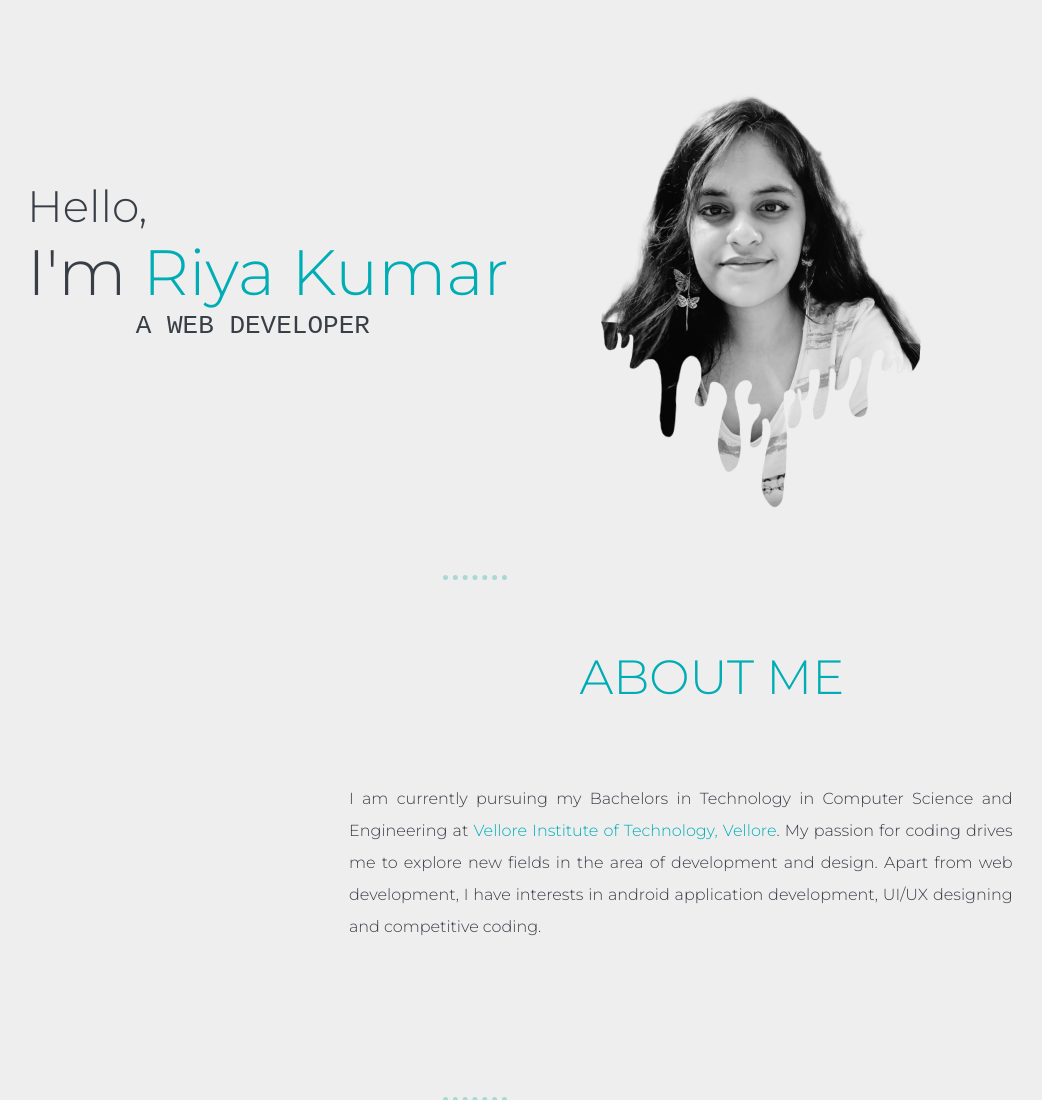
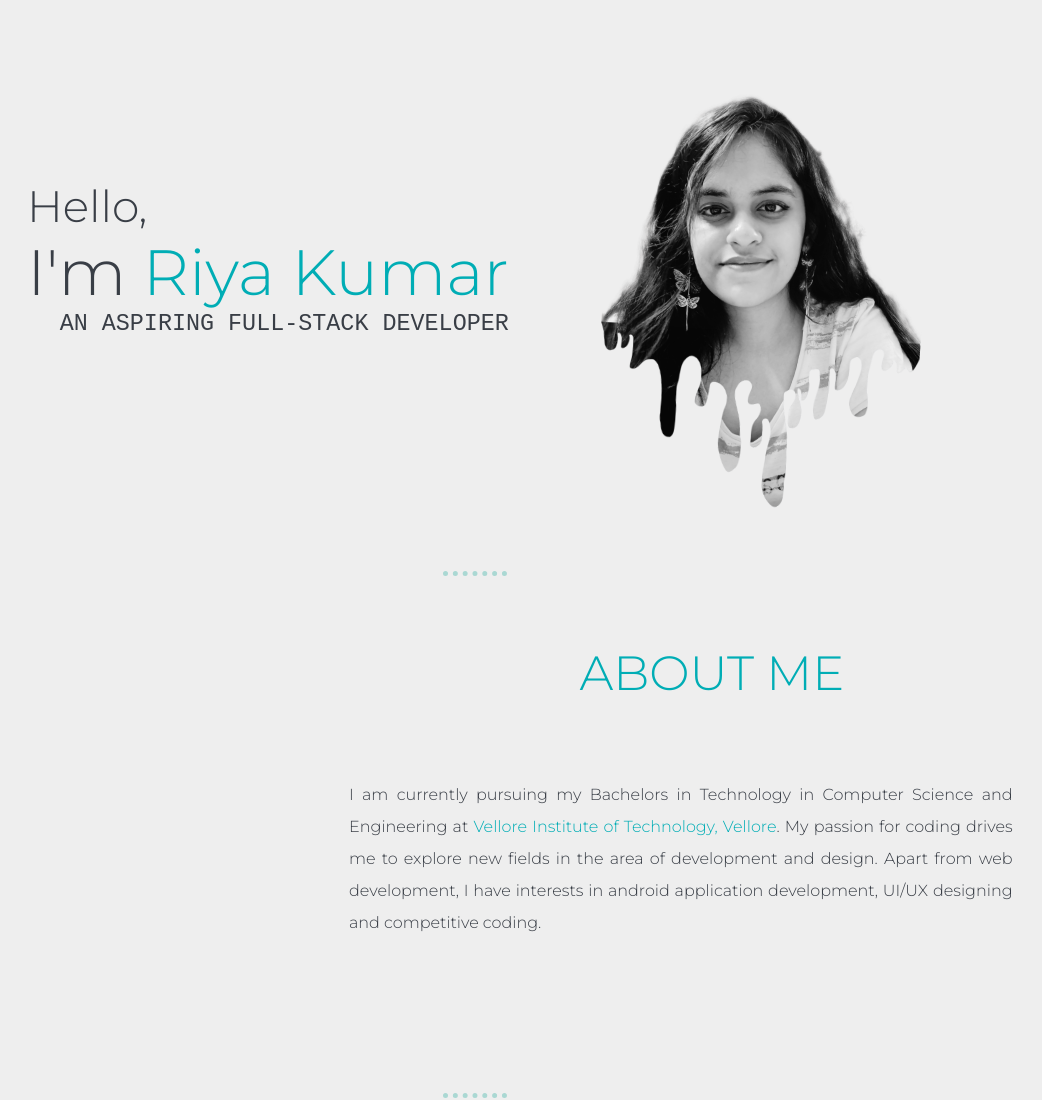
Before and after one commit to RiyaKumar00/My-Portfolio, a plain HTML site: page index.html in a window 1280 px wide. Shown: the top 1100 px of the page, without its empty margins (165-1207 px from the left). Drawn offline with nearby package versions, Linux system fonts and the light colour scheme; no server answers.

Commit message:
Update index.html

```diff
--- a/css/index_master.css
+++ b/css/index_master.css
@@ -60,8 +60,8 @@ table{
 .tagline{
   position: relative;
   top: 150px;
-  margin: 0 0 0 10%;
-  font-size: 200%;
+  margin: 0 0 0 3%;
+  font-size: 180%;
   font-weight: lighter;
   font-family: monospace;
 }
--- a/index.html
+++ b/index.html
@@ -14,7 +14,7 @@
       <div class="text">
         <h1 class="heading">Hello,</h1>
         <p class="introtext">I'm <span class="name">Riya Kumar</span></p>
-        <p class="tagline">A WEB DEVELOPER</p>
+        <p class="tagline">AN ASPIRING FULL-STACK DEVELOPER</p>
       </div>
       <img class="myimg" src="images\me.png" alt="">
     </div>
```
